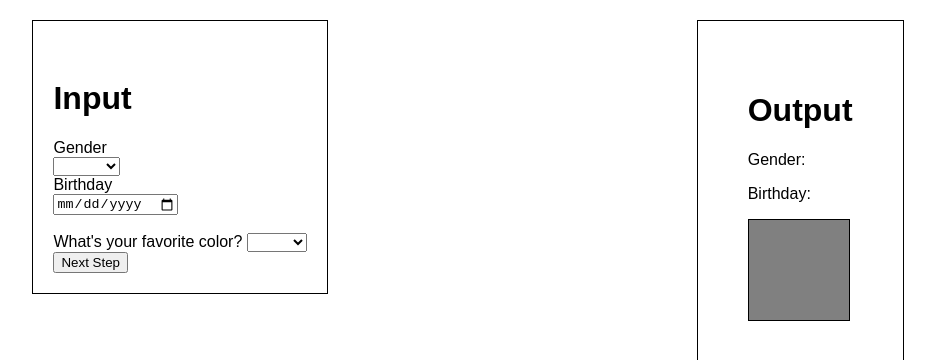
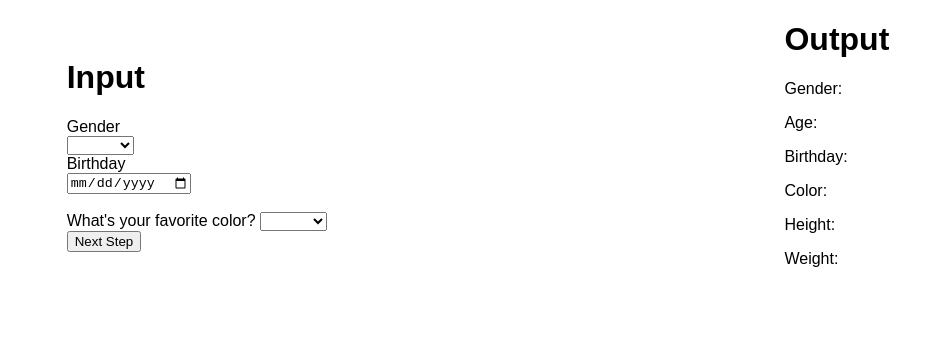
Before and after one commit to landonwjohnson/application-form-test, a React (Create React App) app: page /page/1 in a window 1280 px wide. Shown: the top 360 px of the page, without its empty margins (172-1107 px from the left). Built offline with nearby package versions, Linux system fonts and the light colour scheme.

Commit message:
styled components, got state and props working

```diff
--- a/src/App.css
+++ b/src/App.css
@@ -2,21 +2,12 @@
   display: flex;
   justify-content: space-around;
   align-items: space-around;
+  height: 100vh;
 }
 
-.color-output {
-  height: 100px;
-  width: 100px;
-  background: grey;
-  border: 1px solid black;
-}
+
 
 .input {
-  border: solid 1px black;
-  padding: 20px;
+
+  height: 100vh;
 }
-
-.output {
-  border: solid 1px black;
-  padding: 50px;
-}
--- a/src/App.js
+++ b/src/App.js
@@ -2,12 +2,16 @@ import React, { Component } from 'react';
 import './App.css';
 import Body from './components/Body';
 import styled from 'styled-components';
+import router from './router';
 
 
 const StyledApp = styled.div`
   background-color: ${propsies => propsies.niceColor};
-  padding: 20px;
 `;
+
+const OutPut = styled.div`
+  background-color: ${'white'};
+`
 
 
 class App extends Component {
@@ -15,10 +19,11 @@ class App extends Component {
     super(props);
     this.state = {
       formValues: {
-        firstName: 'Gabe',
+        firstName: '',
         lastName: '',
         phoneNumber: '',
         birthday: '',
+        age: '',
         gender: '',
         color: '',
         city: '',
@@ -38,15 +43,15 @@ class App extends Component {
     return (
       <StyledApp niceColor={this.state.formValues.color || 'white'} className="App">
         <Body updateFormState={this.updateFormState} formValues={this.state.formValues}/>
-
-        <div className="output">
+        <OutPut>
               <h1>Output</h1>
                <p>Gender:{this.state.formValues.gender}</p>
-               <p>Birthday: {this.state.formValues.birthday} </p>
-              <div className="color-output" style={{"background":`${this.state.formValues.color}`}}>
-              <p>{this.state.formValues.color} </p>
-              </div>
-        </div>
+               <p>Age:</p>
+               <p>Birthday: {this.state.formValues.birthday}</p>
+               <p>Color: {this.state.formValues.color} </p>
+               <p>Height: </p>
+               <p>Weight: </p>
+        </OutPut>
       </StyledApp>
     );
   }
--- a/src/components/Body.js
+++ b/src/components/Body.js
@@ -1,16 +1,11 @@
 import React, { Component } from 'react';
 import Page1 from './content/Page1';
 import Page2 from './content/Page2';
-import {Route, Switch, BrowserRouter} from 'react-router-dom';
 
 class Body extends Component {
   render() {
     return (
       <div>
-        {/* <Switch>
-            <Route component={ Page1 } path="/page/1" exact/>
-            <Route component={ Page2 } path="/page/2" exact/>
-        </Switch> */}
         <Page1 {...this.props} />
       </div>
     );
--- a/src/components/content/Page1.js
+++ b/src/components/content/Page1.js
@@ -1,4 +1,13 @@
 import React, { Component } from 'react';
+import styled from 'styled-components';
+import router from '../../router';
+
+
+const StyledPage1 = styled.div`
+  background-color: white;
+  padding: 20px;
+`;
+
 
 
 export default class Page1 extends Component {
@@ -38,7 +47,7 @@ export default class Page1 extends Component {
 
     return (
 
-      <div>
+      <StyledPage1>
         <div className="input">
 
 
@@ -73,6 +82,9 @@ export default class Page1 extends Component {
                         <option value="red" style={{"background-color":"red"}}>Red</option>
                         <option value="blue" style={{"background-color":"blue"}}>Blue</option>
                         <option value="green" style={{"background-color":"green"}}>Green</option>
+                        <option value="pink" style={{"background-color":"pink"}}>Pink</option>
+                        <option value="purple" style={{"background-color":"purple"}}>Purple</option>
+                        <option value="orange" style={{"background-color":"orange"}}>Orange</option>
                   </select>
 
 
@@ -89,7 +101,7 @@ export default class Page1 extends Component {
 
 
 
-        </div>
+        </StyledPage1>
 
     );
   }
--- a/src/components/content/Page2.js
+++ b/src/components/content/Page2.js
@@ -1,4 +1,5 @@
 import React, { Component } from 'react';
+import router from '../../router';
 
 export default class Page2 extends Component {
   constructor(){
--- /dev/null
+++ b/src/router.js
@@ -0,0 +1,12 @@
+import React from "react";
+import {Switch, Route } from "react-router-dom";
+
+import Page1 from './components/content/Page1'
+import Page2 from './components/content/Page2';
+
+export default (
+    <Switch>
+        <Route component={ Page1 } path="/page/1" exact />
+        <Route component={ Page2 } path="/page/2" exact/>
+    </Switch>
+)
```
Also changed, not shown: 1 other file (tests, documents, lock files or other folders).
